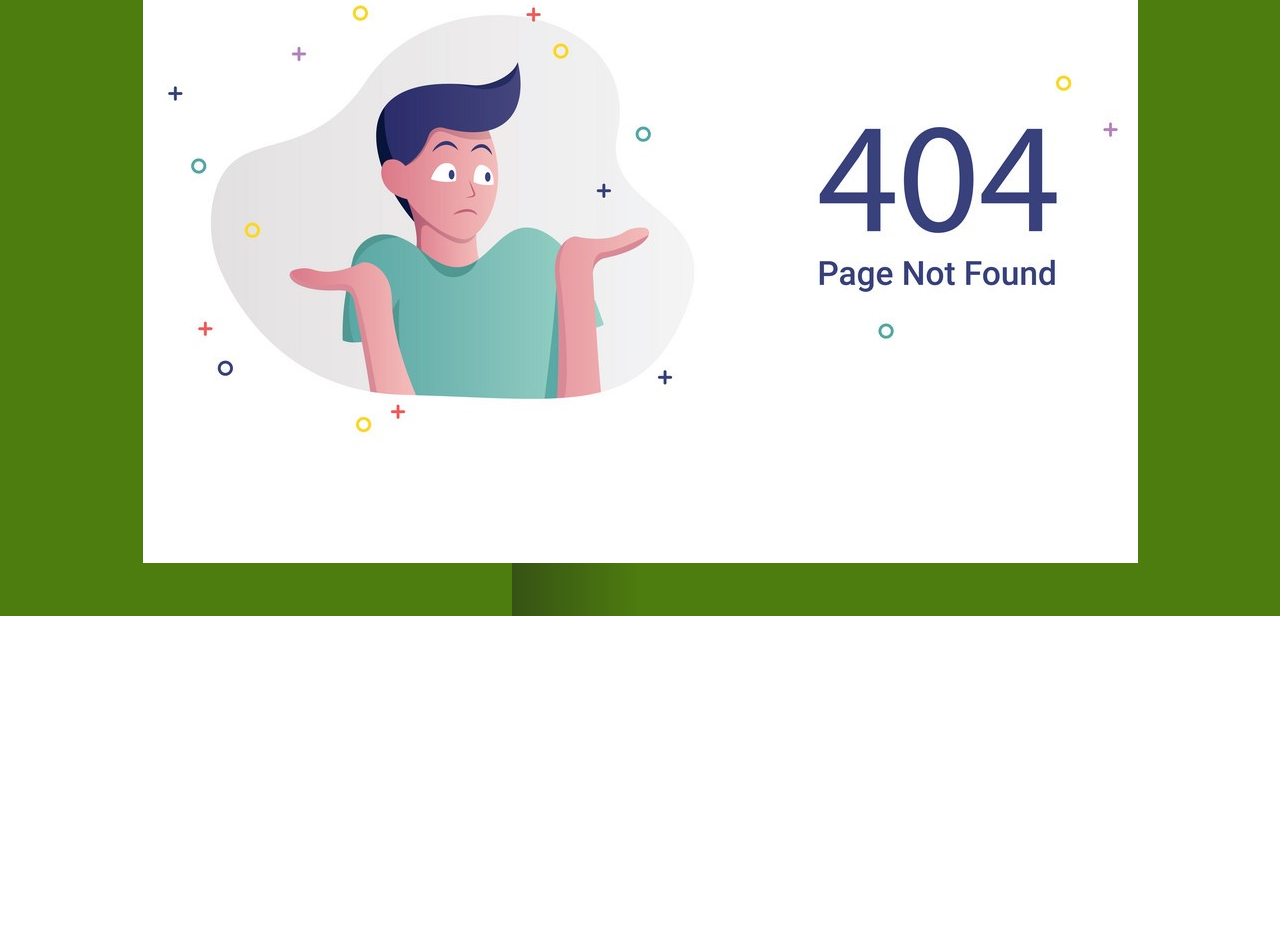
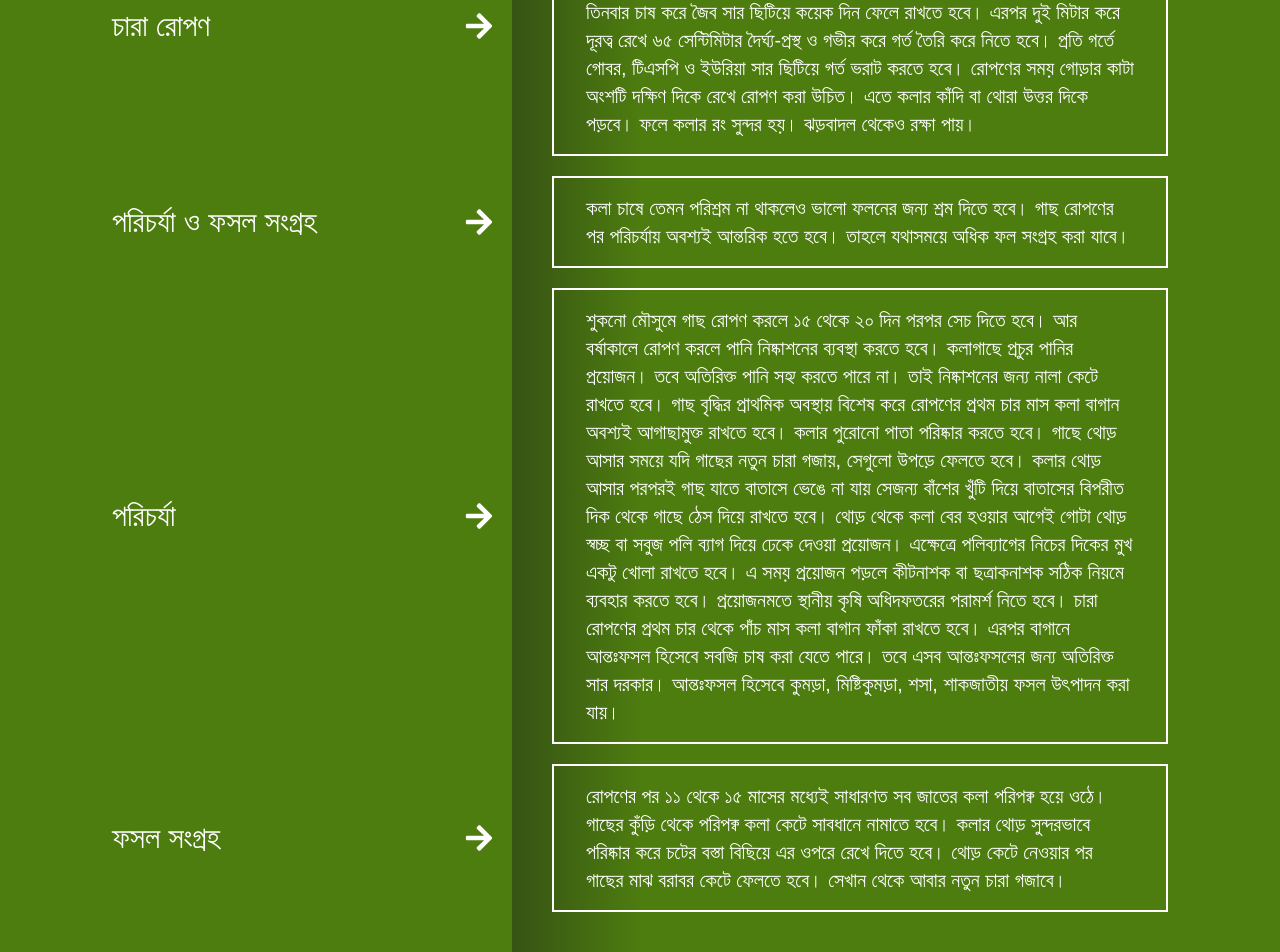
Before and after one commit to dipankar11137/Smart-Farming, a React (Create React App) app: page /banana in a window 1280 px wide. Shown: the part 268-1220 px from the top of the page. Before the commit the page ends 884 px from the top, so only its background shows below. Built offline with nearby package versions, Linux system fonts and the light colour scheme; no server answers.

Commit message:
chilies add

```diff
--- a/src/App.js
+++ b/src/App.js
@@ -7,6 +7,7 @@ import './App.css';
 import CreateAccount from './Components/Login/CreateAccount';
 import Login from './Components/Login/Login';
 import Blog from './Components/Pages/Blog/Blog';
+import Banana from './Components/Pages/Crops/Banana/Banana';
 import Chilies from './Components/Pages/Crops/Chilies/Chilies';
 import Corn from './Components/Pages/Crops/Corn/Corn';
 import Paddy from './Components/Pages/Crops/Paddy/Paddy';
@@ -29,6 +30,7 @@ function App() {
         <Route path="/wheat" element={<Wheat />}></Route>
         <Route path="/corn" element={<Corn />}></Route>
         <Route path="/chilies" element={<Chilies />}></Route>
+        <Route path="/banana" element={<Banana />}></Route>
         <Route path="/createAccount" element={<CreateAccount />}></Route>
         <Route path="/login" element={<Login />}></Route>
         <Route path="/*" element={<NotFound />}></Route>
--- /dev/null
+++ b/src/Components/Pages/Crops/Banana/Banana.js
@@ -0,0 +1,103 @@
+import React from 'react';
+import { FaArrowRight } from 'react-icons/fa';
+
+const Banana = () => {
+  return (
+    <div className="pb-10 mx-28 mt-5 text-white">
+      <h1 className="text-4xl text-center font-bold mb-10 -ml-36 underline">
+        কলা চাষ পদ্ধতি
+      </h1>
+      <div className="grid grid-cols-12 w-full ">
+        <div className="col-span-4 flex items-center">
+          {' '}
+          <h1 className="text-3xl  flex gap-x-3 items-center">চারা রোপণ</h1>
+        </div>
+        <div className="col-span-1 text-3xl  flex gap-x-3 items-center">
+          <FaArrowRight />
+        </div>
+        <div className="col-span-7 text-xl border-2 border-white py-4 px-8">
+          <p>
+            ভাদ্র ছাড়া যে কোনো মাসে চারা রোপণ করা যায়। তবে চারা রোপণের উপযুক্ত
+            সময় হলো মধ্য আশ্বিন থেকে মধ্য অগ্রহায়ণ ও মধ্য মাঘ থেকে মধ্য চৈত্র।
+            তিন মাস বয়সি সুস্থ-সবল অসি চারা বেছে নিতে হবে। চারা রোপণের আগে জমি
+            ভালোভাবে গভীর করে দুই থেকে তিনবার চাষ করে জৈব সার ছিটিয়ে কয়েক দিন
+            ফেলে রাখতে হবে। এরপর দুই মিটার করে দূরত্ব রেখে ৬৫ সেন্টিমিটার
+            দৈর্ঘ্য-প্রস্থ ও গভীর করে গর্ত তৈরি করে নিতে হবে। প্রতি গর্তে গোবর,
+            টিএসপি ও ইউরিয়া সার ছিটিয়ে গর্ত ভরাট করতে হবে। রোপণের সময় গোড়ার কাটা
+            অংশটি দক্ষিণ দিকে রেখে রোপণ করা উচিত। এতে কলার কাঁদি বা থোরা উত্তর
+            দিকে পড়বে। ফলে কলার রং সুন্দর হয়। ঝড়বাদল থেকেও রক্ষা পায়।
+          </p>
+        </div>
+      </div>
+      <div className="grid grid-cols-12 w-full mt-5">
+        <div className="col-span-4 flex items-center">
+          {' '}
+          <h1 className="text-3xl  flex gap-x-3 items-center">
+            পরিচর্যা ও ফসল সংগ্রহ
+          </h1>
+        </div>
+        <div className="col-span-1 text-3xl  flex gap-x-3 items-center">
+          <FaArrowRight />
+        </div>
+        <div className="col-span-7 text-xl border-2 border-white py-4 px-8">
+          <p>
+            কলা চাষে তেমন পরিশ্রম না থাকলেও ভালো ফলনের জন্য শ্রম দিতে হবে। গাছ
+            রোপণের পর পরিচর্যায় অবশ্যই আন্তরিক হতে হবে। তাহলে যথাসময়ে অধিক ফল
+            সংগ্রহ করা যাবে।
+          </p>
+        </div>
+      </div>
+      {/* --------------- */}
+      <div className="grid grid-cols-12 w-full mt-5">
+        <div className="col-span-4 flex items-center">
+          {' '}
+          <h1 className="text-3xl  flex gap-x-3 items-center">পরিচর্যা</h1>
+        </div>
+        <div className="col-span-1 text-3xl  flex gap-x-3 items-center">
+          <FaArrowRight />
+        </div>
+        <div className="col-span-7 text-xl border-2 border-white py-4 px-8">
+          <p>
+            শুকনো মৌসুমে গাছ রোপণ করলে ১৫ থেকে ২০ দিন পরপর সেচ দিতে হবে। আর
+            বর্ষাকালে রোপণ করলে পানি নিষ্কাশনের ব্যবস্থা করতে হবে। কলাগাছে
+            প্রচুর পানির প্রয়োজন। তবে অতিরিক্ত পানি সহ্য করতে পারে না। তাই
+            নিষ্কাশনের জন্য নালা কেটে রাখতে হবে। গাছ বৃদ্ধির প্রাথমিক অবস্থায়
+            বিশেষ করে রোপণের প্রথম চার মাস কলা বাগান অবশ্যই আগাছামুক্ত রাখতে
+            হবে। কলার পুরোনো পাতা পরিষ্কার করতে হবে। গাছে থোড় আসার সময়ে যদি
+            গাছের নতুন চারা গজায়, সেগুলো উপড়ে ফেলতে হবে। কলার থোড় আসার পরপরই গাছ
+            যাতে বাতাসে ভেঙে না যায় সেজন্য বাঁশের খুঁটি দিয়ে বাতাসের বিপরীত দিক
+            থেকে গাছে ঠেস দিয়ে রাখতে হবে। থোড় থেকে কলা বের হওয়ার আগেই গোটা থোড়
+            স্বচ্ছ বা সবুজ পলি ব্যাগ দিয়ে ঢেকে দেওয়া প্রয়োজন। এক্ষেত্রে
+            পলিব্যাগের নিচের দিকের মুখ একটু খোলা রাখতে হবে। এ সময় প্রয়োজন পড়লে
+            কীটনাশক বা ছত্রাকনাশক সঠিক নিয়মে ব্যবহার করতে হবে। প্রয়োজনমতে
+            স্থানীয় কৃষি অধিদফতরের পরামর্শ নিতে হবে। চারা রোপণের প্রথম চার থেকে
+            পাঁচ মাস কলা বাগান ফাঁকা রাখতে হবে। এরপর বাগানে আন্তঃফসল হিসেবে সবজি
+            চাষ করা যেতে পারে। তবে এসব আন্তঃফসলের জন্য অতিরিক্ত সার দরকার।
+            আন্তঃফসল হিসেবে কুমড়া, মিষ্টিকুমড়া, শসা, শাকজাতীয় ফসল উৎপাদন করা
+            যায়।
+          </p>
+        </div>
+      </div>
+      <div className="grid grid-cols-12 w-full mt-5">
+        <div className="col-span-4 flex items-center">
+          {' '}
+          <h1 className="text-3xl  flex gap-x-3 items-center">ফসল সংগ্রহ</h1>
+        </div>
+        <div className="col-span-1 text-3xl  flex gap-x-3 items-center">
+          <FaArrowRight />
+        </div>
+        <div className="col-span-7 text-xl border-2 border-white py-4 px-8">
+          <p>
+            রোপণের পর ১১ থেকে ১৫ মাসের মধ্যেই সাধারণত সব জাতের কলা পরিপক্ব হয়ে
+            ওঠে। গাছের কুঁড়ি থেকে পরিপক্ব কলা কেটে সাবধানে নামাতে হবে। কলার থোড়
+            সুন্দরভাবে পরিষ্কার করে চটের বস্তা বিছিয়ে এর ওপরে রেখে দিতে হবে। থোড়
+            কেটে নেওয়ার পর গাছের মাঝ বরাবর কেটে ফেলতে হবে। সেখান থেকে আবার নতুন
+            চারা গজাবে।
+          </p>
+        </div>
+      </div>
+    </div>
+  );
+};
+
+export default Banana;
--- a/src/Components/Pages/Home/Farming/Farming.js
+++ b/src/Components/Pages/Home/Farming/Farming.js
@@ -109,7 +109,10 @@ const Farming = () => {
         </div>
       </button>
       {/* কলা */}
-      <button className="rounded-2xl shadow-2xl shadow-green-500 hover:shadow-inner hover:border-blue-500 border-[3px]">
+      <button
+        onClick={() => navigation('/banana')}
+        className="rounded-2xl shadow-2xl shadow-green-500 hover:shadow-inner hover:border-blue-500 border-[3px]"
+      >
         <div class="containerSTyle">
           <img
             className="w-full rounded-t-2xl md:h-[320px] hover:animate-pulse "
```
